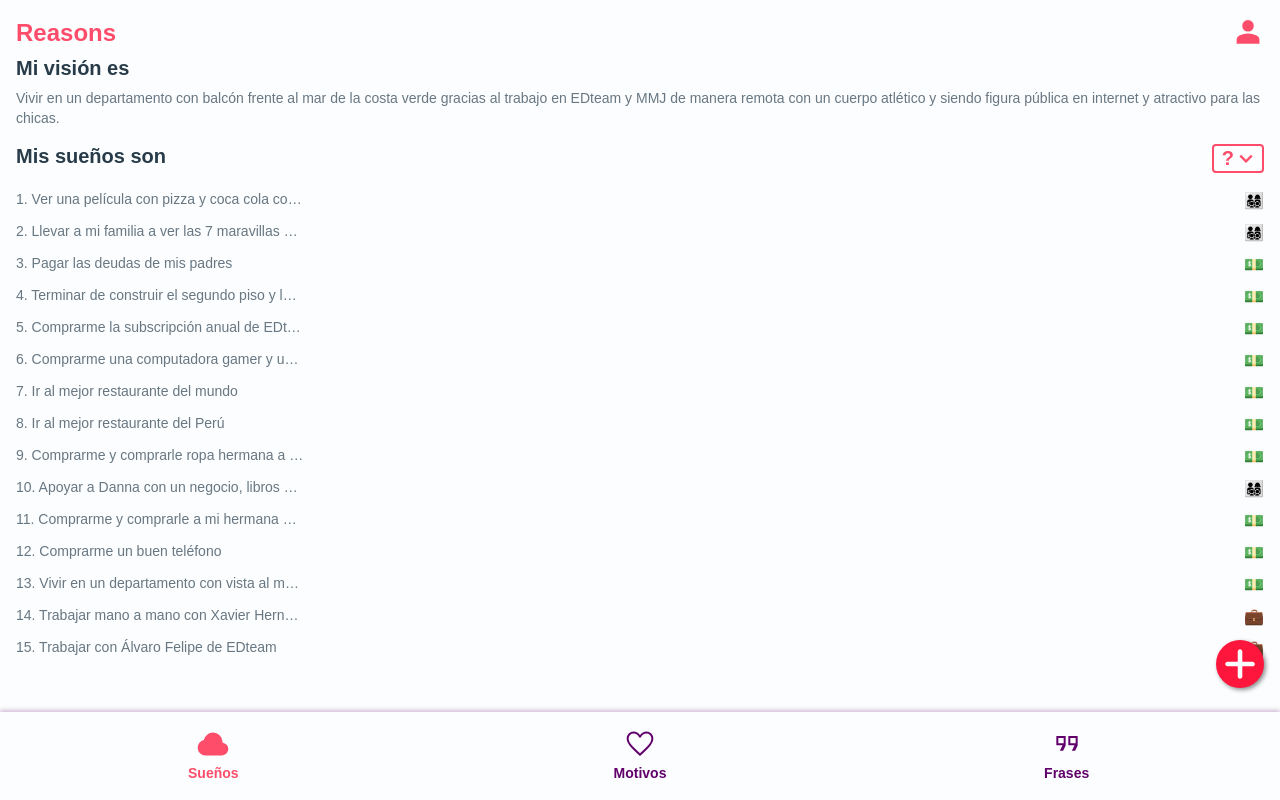
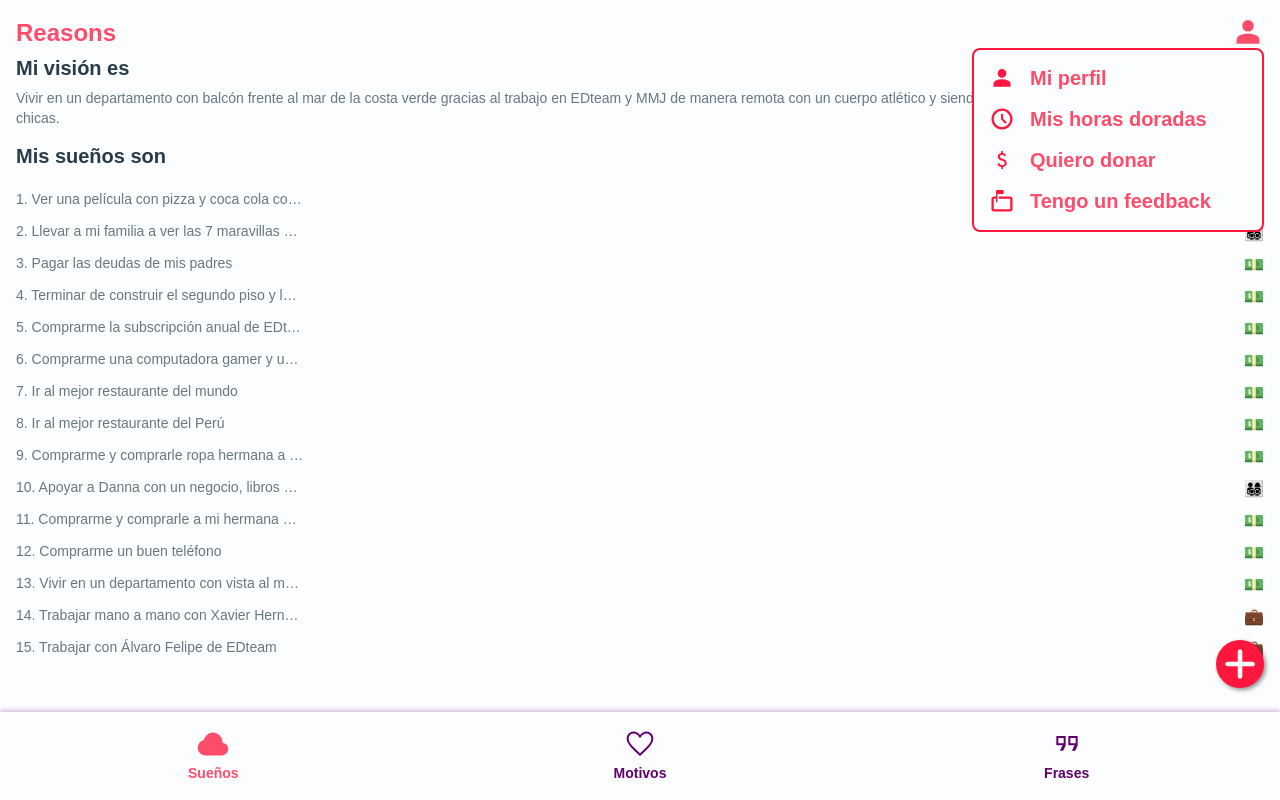
Before and after one commit to DenilDenilson/reasons, a React (Vite) app: page / in a window 1280 px wide. Both pictures are taken after a click on the element 1248 px from the left and 32 px from the top of the page. Built offline with nearby package versions, Linux system fonts and the light colour scheme.

Commit message:
Añadido y solucionado lo de la superposición del usuario modal

```diff
--- a/src/MainPage.jsx
+++ b/src/MainPage.jsx
@@ -1,20 +1,24 @@
-import DreamContainer from "./DreamContainer";
 import NavTop from "./NavTop";
-import VisionContainer from "./VisionContainer";
-import NavBottom from "./NavBot";
-import Add from "./assets/Add";
 import FixedButtom from "./FixedButtom";
-import MainDreams from "./MainDreams";
 import { Outlet } from "react-router-dom";
 import NavBot from "./NavBot";
+import NavTopOptions from "./NavTopOptions";
+import { useState } from "react";
 
 export default function MainPage() {
+  const [showModal, setShowModal] = useState(false);
+
+  const openModal = () => {
+    setShowModal(!showModal);
+  };
+
   return (
     <div className="min-h-screen relative bg-greys-BG">
-      <NavTop />
+      <NavTop onClick={openModal} />
       <Outlet />
       <NavBot />
       <FixedButtom />
+      {showModal && <NavTopOptions />}
     </div>
   );
 }
--- a/src/NavTop.jsx
+++ b/src/NavTop.jsx
@@ -3,23 +3,13 @@ import Person from "./assets/Person";
 import NavTopOption from "./NavTopOption";
 import NavTopOptions from "./NavTopOptions";
 
-export default function NavTop() {
-  const [showModal, setShowModal] = useState(false);
-
-  const openModal = () => {
-    setShowModal(!showModal);
-  };
-
-  const closeModal = () => {
-    setShowModal(false);
-  };
-
+export default function NavTop({ onClick }) {
   return (
     <div className="flex justify-between px-4 pt-4 fixed top-0 bg-greys-BG w-full">
       <span className="font-Kalam text-2xl text-base-500 leading-[1.4] font-bold">
         Reasons
       </span>
-      <span onClick={openModal} className="relative">
+      <span onClick={onClick} className="relative">
         <Person width="32" height="32" color="#FE4D6B" />
         {/* {showModal && <NavTopOptions />} // Lo saco de acá ya que se // */}
         {/* renderiza abajo del selectOption*/}
--- a/src/NavTopOptions.jsx
+++ b/src/NavTopOptions.jsx
@@ -6,7 +6,7 @@ import MailBox from "./assets/MailBox";
 
 export default function NavTopOptions() {
   return (
-    <ul className="absolute right-0 flex flex-col p-4 bg-greys-BG gap-4 border-2 border-base-600 rounded-lg">
+    <ul className="absolute top-12 right-4 flex flex-col p-4 bg-greys-BG gap-4 border-2 border-base-600 rounded-lg">
       <li className="w-64 bg-greys-BG">
         <a href="" className="flex gap-4">
           <span>
```
